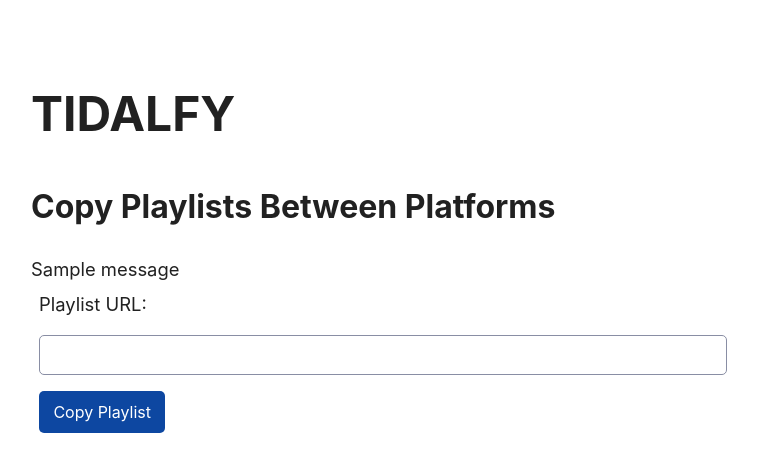
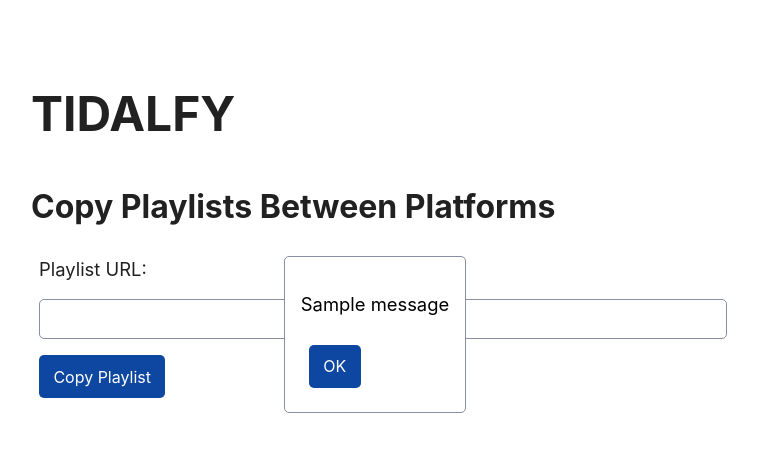
Before and after one commit to mdemore2/tidalfy, a Flask app: page / in a window 1280 px wide. Shown: the top 472 px of the page, without its empty margins (265-1023 px from the left). Run offline with Flask 2, Linux system fonts and the light colour scheme; one stand-in notice (Sample message) is shown.

Commit message:
updated flash to use dialog

```diff
--- a/flaskr/app.py
+++ b/flaskr/app.py
@@ -1,7 +1,7 @@
 import logging
 from src.spotify_wrapper import SpotifyWrapper
 from src.tidal_wrapper import TidalWrapper
-from flask import Flask, render_template, redirect, url_for, request, session
+from flask import Flask, render_template, redirect, url_for, request, session, flash, get_flashed_messages
 import webbrowser
 
 app = Flask(__name__)
--- a/flaskr/templates/base.html
+++ b/flaskr/templates/base.html
@@ -9,7 +9,12 @@
     {% block header %}{% endblock %}
   </header>
   {% for message in get_flashed_messages() %}
-    <div class="flash">{{ message }}</div>
+    <dialog class="flash" open>
+      <p>{{ message }}</p>
+      <form method="dialog">
+        <button>OK</button>
+      </form>
+    </dialog>
   {% endfor %}
   {% block content %}{% endblock %}
 </section>
```
